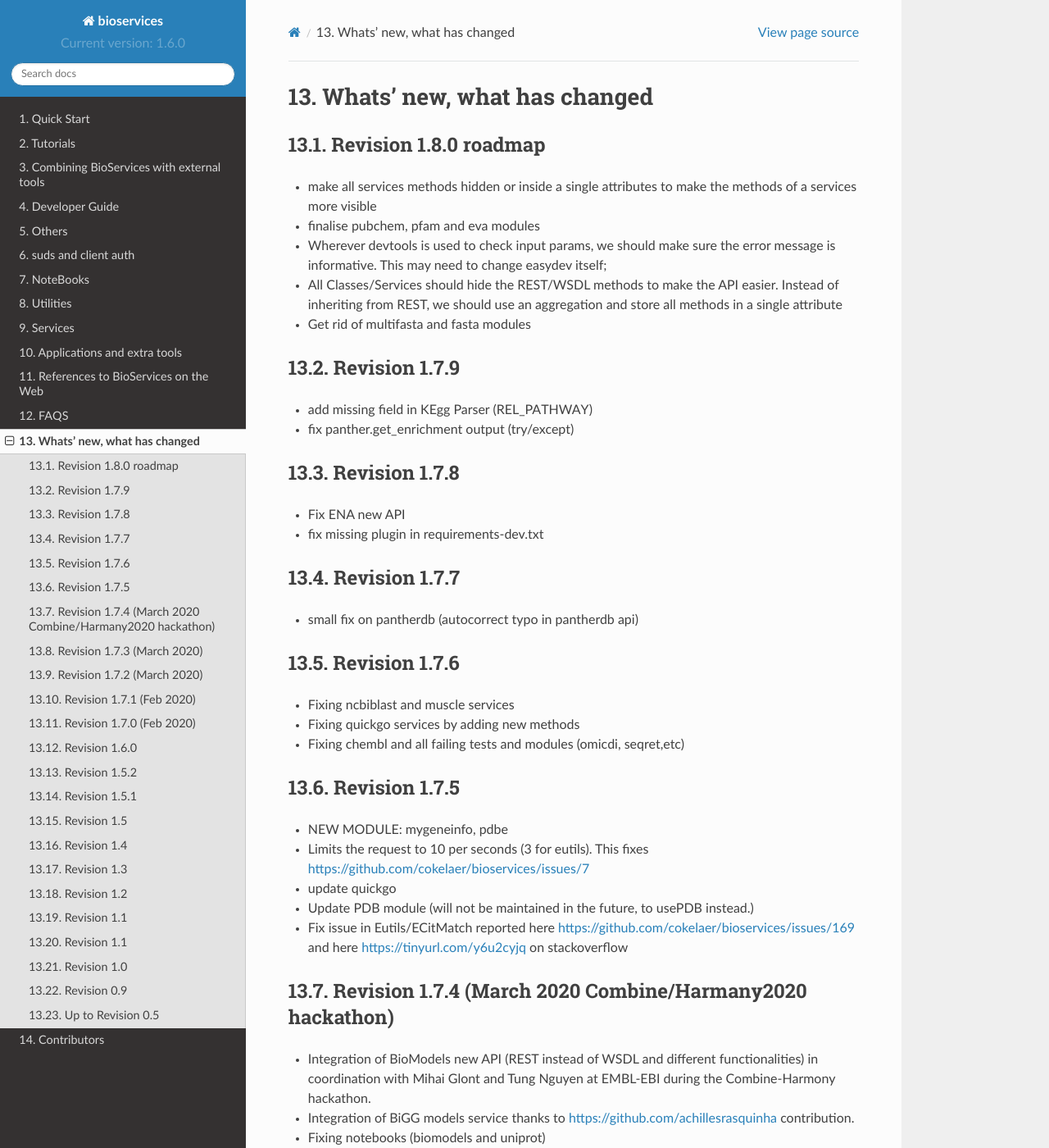
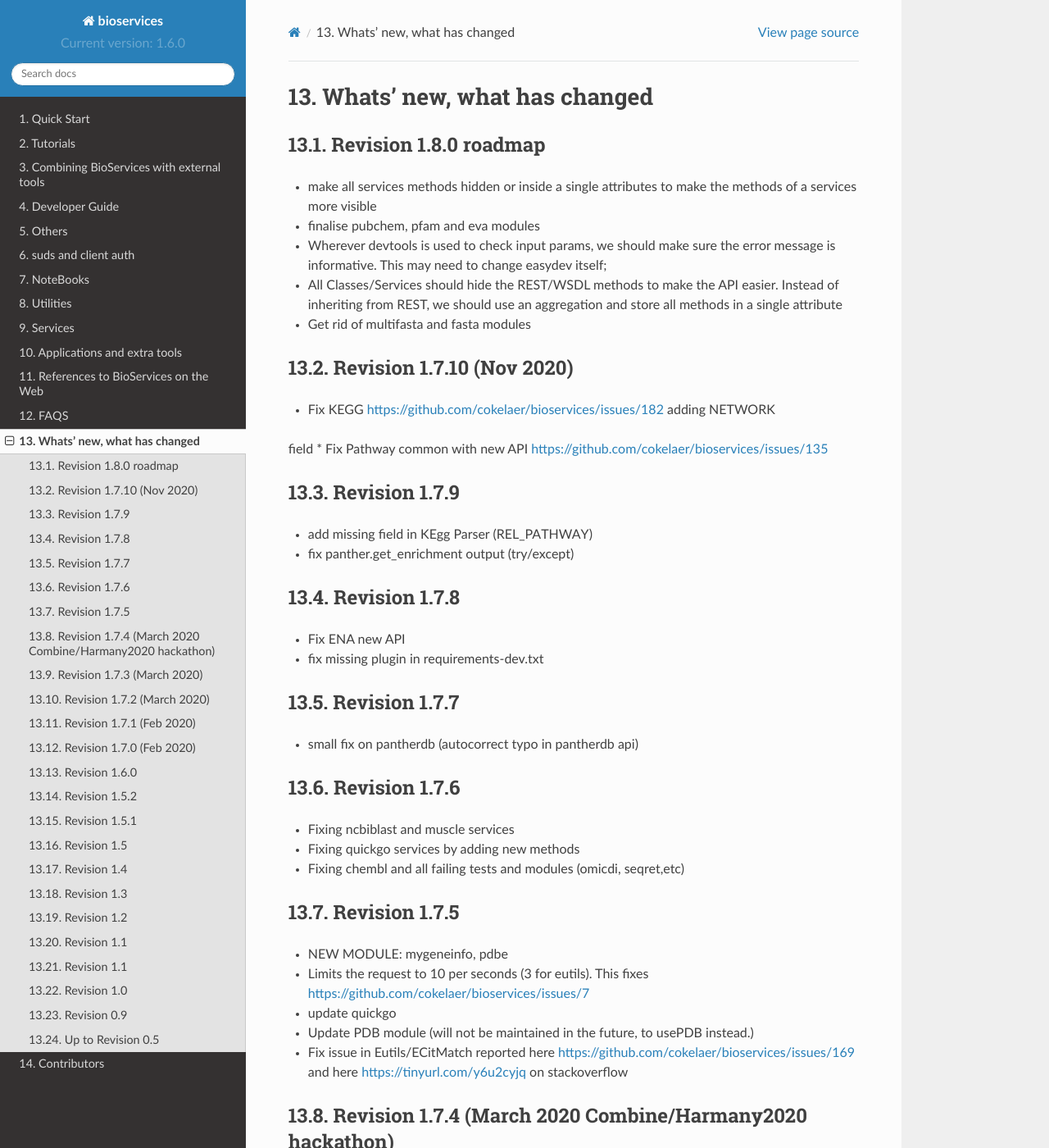
Before and after one commit to cokelaer/bioservices, a Sphinx documentation site: the page built from doc/ChangeLog.rst, in a window 1280 px wide and 1400 px high. Shown: the whole window at 82% size. Built offline with Sphinx 7.4.7 and the Read the Docs theme 2.0.0, drawn with Linux system fonts in a browser that asks for light colours; formulas are drawn with MathJax 3; pages that are not in the unit, such as notebooks, are missing from menus; some of the changed text lies outside the part shown.

Commit message:
update doc

```diff
--- a/doc/ChangeLog.rst
+++ b/doc/ChangeLog.rst
@@ -13,6 +13,14 @@ Revision 1.8.0 roadmap
   Instead of inheriting from REST, we should use an aggregation and store all
   methods in a single attribute
 * Get rid of multifasta and fasta modules
+
+
+Revision 1.7.10 (Nov 2020)
+--------------------------
+
+* Fix KEGG https://github.com/cokelaer/bioservices/issues/182 adding NETWORK
+field
+* Fix Pathway common with new API https://github.com/cokelaer/bioservices/issues/135
 
 Revision 1.7.9
 --------------
```
